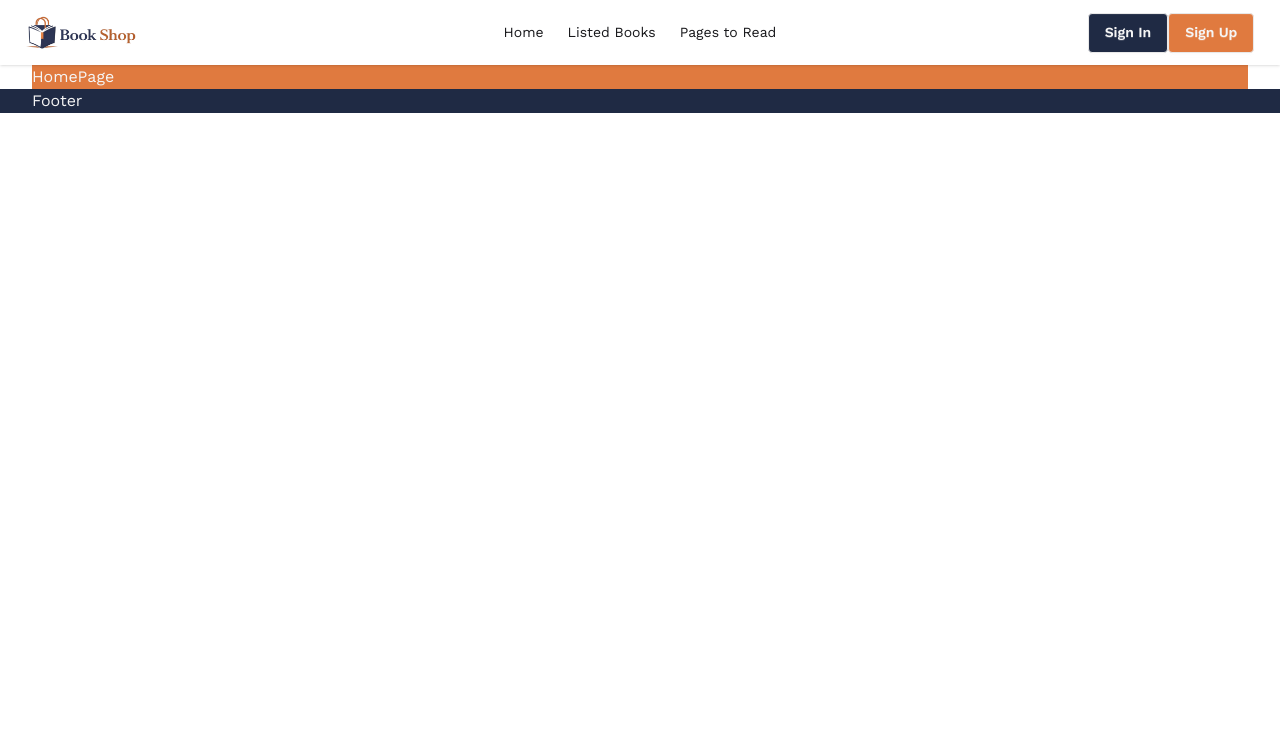
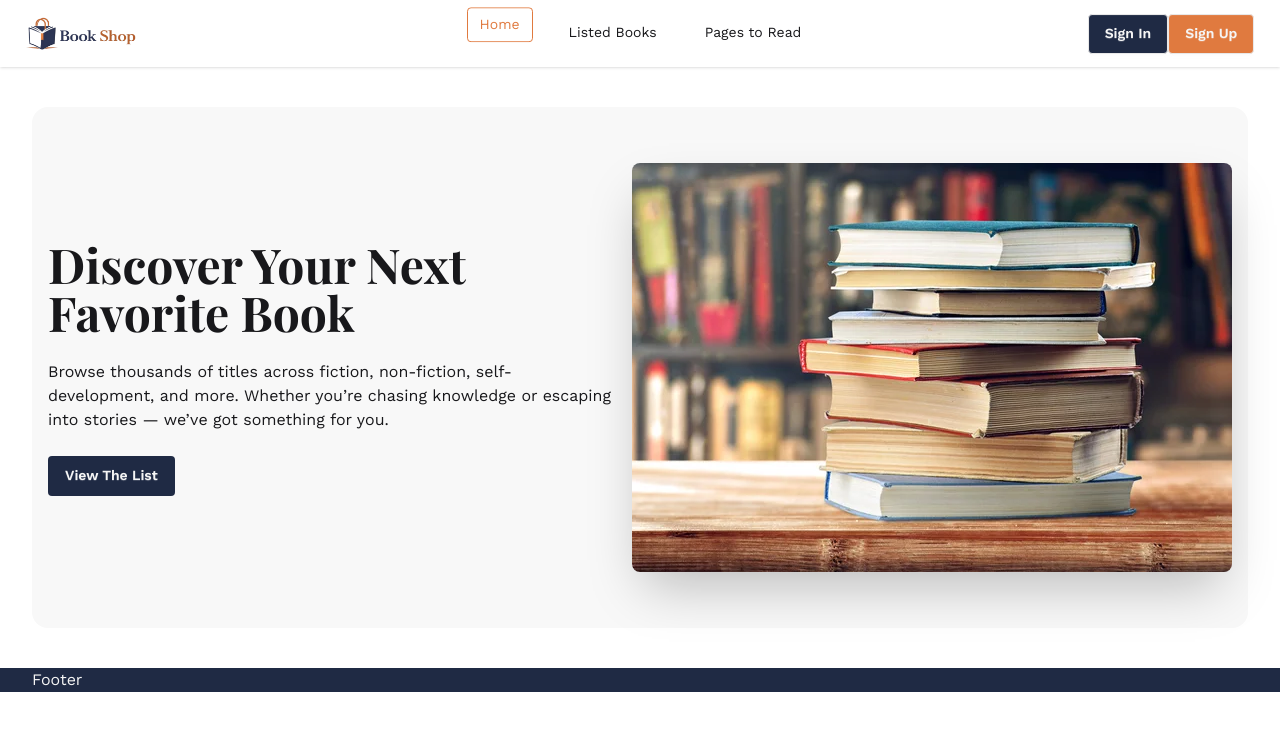
Before and after one commit to khanm206/book_shop, a React (Vite) app: page / in a window 1280 px wide. Shown: the top 730 px of the page. Built offline with nearby package versions, Linux system fonts and the light colour scheme; a web font is replaced by a local one.

Commit message:
banner added || 10 April 2026 10:45 PM}

```diff
--- /dev/null
+++ b/src/components/errorPage/Error.jsx
@@ -0,0 +1,25 @@
+import { Link } from "react-router";
+
+export default function Error() {
+  return (
+    <div className="min-h-screen flex items-center justify-center px-6">
+      <div className="text-center max-w-md">
+        <h1 className="text-9xl font-bold tracking-tight ">404</h1>
+
+        <h2 className="mt-4 text-2xl font-semibold">Page not found</h2>
+
+        <p className="mt-2 text-slate">
+          The page you’re looking for doesn’t exist or has been moved.
+        </p>
+
+        {/* Button */}
+        <Link
+          to="/"
+          className="inline-block mt-6 px-6 py-3 rounded-xl bgs transition shadow-lg"
+        >
+          Go back home
+        </Link>
+      </div>
+    </div>
+  );
+}
--- a/src/components/homepage/Homepage.jsx
+++ b/src/components/homepage/Homepage.jsx
@@ -1,9 +1,10 @@
 import React from "react";
+import Banner from "./banner/Banner";
 
 const Homepage = () => {
   return (
     <section>
-      <div className="bgs">HomePage</div>
+      <Banner />
     </section>
   );
 };
--- /dev/null
+++ b/src/components/homepage/banner/Banner.jsx
@@ -0,0 +1,28 @@
+import React from "react";
+import banner from "../../../assets/hero_img.jpg";
+import { Link } from "react-router";
+
+const Banner = () => {
+  return (
+    <div className="hero bg-base-200 py-10 rounded-2xl">
+      <div className="hero-content flex-col lg:flex-row-reverse">
+        <img src={banner} className=" rounded-lg shadow-2xl md:w-full" />
+        <div>
+          <h1 className="text-5xl font-bold">
+            Discover Your Next Favorite Book
+          </h1>
+          <p className="py-6">
+            Browse thousands of titles across fiction, non-fiction,
+            self-development, and more. Whether you’re chasing knowledge or
+            escaping into stories — we’ve got something for you.
+          </p>
+          <Link to={"/listed_books"} className="btn btn-ghost bgp">
+            View The List
+          </Link>
+        </div>
+      </div>
+    </div>
+  );
+};
+
+export default Banner;
--- a/src/components/navBar/NavBar.jsx
+++ b/src/components/navBar/NavBar.jsx
@@ -3,6 +3,40 @@ import { NavLink } from "react-router";
 import logo from "../../assets/logo.png";
 
 const NavBar = () => {
+  const links = (
+    <>
+      <li>
+        <NavLink
+          to={"/"}
+          className={({ isActive }) =>
+            isActive ? "active lg:animate-bounce" : ""
+          }
+        >
+          Home
+        </NavLink>
+      </li>
+      <li>
+        <NavLink
+          to={"/listed_books"}
+          className={({ isActive }) =>
+            isActive ? "active lg:animate-bounce" : ""
+          }
+        >
+          Listed Books
+        </NavLink>
+      </li>
+      <li>
+        <NavLink
+          to={"/pages_to_read"}
+          className={({ isActive }) =>
+            isActive ? "active lg:animate-bounce" : ""
+          }
+        >
+          Pages to Read
+        </NavLink>
+      </li>
+    </>
+  );
   return (
     <div className="bg-base-100">
       <div className="navbar shadow-sm px-[2%]">
@@ -29,36 +63,17 @@ const NavBar = () => {
               tabIndex="-1"
               className="menu menu-sm dropdown-content bg-base-100 rounded-box z-1 mt-3 w-52 p-2 shadow"
             >
-              <li>
-                <NavLink>Home</NavLink>
-              </li>
-              <li>
-                <NavLink>Listed Books</NavLink>
-              </li>
-              <li>
-                <NavLink>Pages to Read</NavLink>
-              </li>
+              {links}
               <li>
                 <button className="btn bgs">Sign Up</button>
               </li>
             </ul>
           </div>
-          <NavLink>
-            <img className="w-28" src={logo} alt="logo" />
-          </NavLink>
+
+          <img className="w-28" src={logo} alt="logo" />
         </div>
         <div className="navbar-center hidden lg:flex">
-          <ul className="menu menu-horizontal px-1">
-            <li>
-              <NavLink>Home</NavLink>
-            </li>
-            <li>
-              <NavLink>Listed Books</NavLink>
-            </li>
-            <li>
-              <NavLink>Pages to Read</NavLink>
-            </li>
-          </ul>
+          <ul className="menu menu-horizontal px-1 gap-6">{links}</ul>
         </div>
         <div className="navbar-end">
           <button className="btn bgp">Sign In</button>
--- /dev/null
+++ b/src/components/readPage/PageToRead.jsx
@@ -0,0 +1,11 @@
+import React from "react";
+
+const PageToRead = () => {
+  return (
+    <section>
+      <div className="bgs">Pages to Read</div>
+    </section>
+  );
+};
+
+export default PageToRead;
--- a/src/index.css
+++ b/src/index.css
@@ -45,5 +45,17 @@ h3 {
 
 section {
   width: 95%;
-  margin: 0 auto;
+  margin: 40px auto;
 }
+
+/* small devices */
+@media (max-width: 640px) {
+  section {
+    margin: 10px auto;
+  }
+}
+
+.active {
+  border: 1px solid var(--secondaryColor);
+  color: var(--secondaryColor);
+}
--- a/src/routes/Routes.jsx
+++ b/src/routes/Routes.jsx
@@ -2,6 +2,8 @@ import { createBrowserRouter } from "react-router";
 import MainLayout from "../layout/MainLayout";
 import Homepage from "../components/homepage/Homepage";
 import BooksPage from "../components/bookPage/BooksPage";
+import Error from "../components/errorPage/Error";
+import PageToRead from "../components/readPage/PageToRead";
 
 export const router = createBrowserRouter([
   {
@@ -13,9 +15,14 @@ export const router = createBrowserRouter([
         element: <Homepage />,
       },
       {
-        path: "/books",
+        path: "/listed_books",
         element: <BooksPage />,
       },
+      {
+        path: "/pages_to_read",
+        element: <PageToRead />,
+      },
     ],
+    errorElement: <Error />,
   },
 ]);
```
